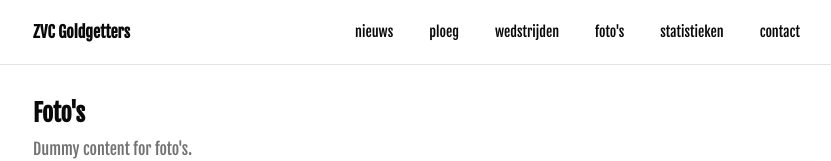
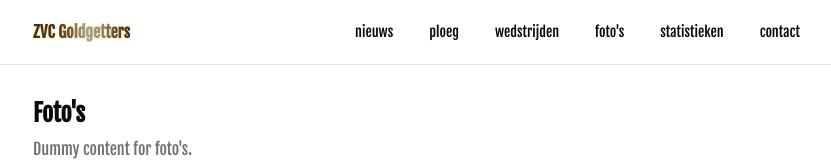
Before and after one commit to robinpellegrims/goldgetters, a Next.js app: page /fotos in a window 1280 px wide. Shown: the top 161 px of the page, without its empty margins (111-942 px from the left). Built offline with nearby package versions, Linux system fonts and the light colour scheme.

Commit message:
feat(goldgetters): add gold effect

```diff
--- a/app/globals.css
+++ b/app/globals.css
@@ -126,6 +126,24 @@
     0 1px 3px 0px hsl(0 0% 0% / 0.1), 0 8px 10px -1px hsl(0 0% 0% / 0.1);
   --shadow-2xl: 0 1px 3px 0px hsl(0 0% 0% / 0.25);
   --tracking-normal: 0em;
+  /* Gold effect: light-mode gradient */
+  --gold-gradient: repeating-linear-gradient(
+    to right,
+    #44290a 0%,
+    #533314 8%,
+    #533314 18%,
+    #6c5229 27%,
+    #958a6e 35%,
+    #a6a08c 40%,
+    #958a6e 50%,
+    #6c5229 58%,
+    #533314 67%,
+    #4b3011 77%,
+    #553512 83%,
+    #6e491d 88%,
+    #775225 93%,
+    #40250a 100%
+  );
 }
 
 .dark {
@@ -185,6 +203,24 @@
   --shadow-xl:
     0 1px 3px 0px hsl(0 0% 0% / 0.1), 0 8px 10px -1px hsl(0 0% 0% / 0.1);
   --shadow-2xl: 0 1px 3px 0px hsl(0 0% 0% / 0.25);
+  /* Gold effect: dark-mode gradient */
+  --gold-gradient: repeating-linear-gradient(
+    to right,
+    #a2682a 0%,
+    #be8c3c 8%,
+    #be8c3c 18%,
+    #d3b15f 27%,
+    #faf0a0 35%,
+    #ffffc2 40%,
+    #faf0a0 50%,
+    #d3b15f 58%,
+    #be8c3c 67%,
+    #b17b32 77%,
+    #bb8332 83%,
+    #d4a245 88%,
+    #e1b453 93%,
+    #a4692a 100%
+  );
 }
 
 @layer base {
@@ -196,3 +232,28 @@
     letter-spacing: var(--tracking-normal);
   }
 }
+
+/* Gold text effect utility */
+@layer utilities {
+  .text-gold {
+    background-image: var(--gold-gradient);
+    background-size: 150%;
+    -webkit-background-clip: text;
+    -webkit-text-fill-color: transparent;
+    background-clip: text;
+    filter: drop-shadow(0 0 1px rgba(255, 200, 0, 0.3));
+    animation: gold-move 5s ease-in-out infinite;
+  }
+}
+
+@keyframes gold-move {
+  0% {
+    background-position: 0% 50%;
+  }
+  50% {
+    background-position: 100% 50%;
+  }
+  100% {
+    background-position: 0% 50%;
+  }
+}
--- a/components/site-header.tsx
+++ b/components/site-header.tsx
@@ -22,9 +22,12 @@ export function SiteHeader() {
   return (
     <header className="w-full border-b bg-background/80 backdrop-blur supports-[backdrop-filter]:bg-background/60">
       <div className="mx-auto flex max-w-5xl items-center justify-between px-4 py-3">
-        <div className="text-base font-semibold whitespace-nowrap shrink-0">
+        <Link
+          href="/"
+          className="text-base font-semibold whitespace-nowrap shrink-0 text-gold"
+        >
           ZVC Goldgetters
-        </div>
+        </Link>
         <NavigationMenu>
           <NavigationMenuList>
             {items.map((item) => (
```
